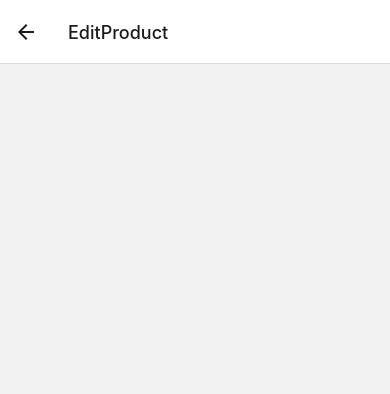
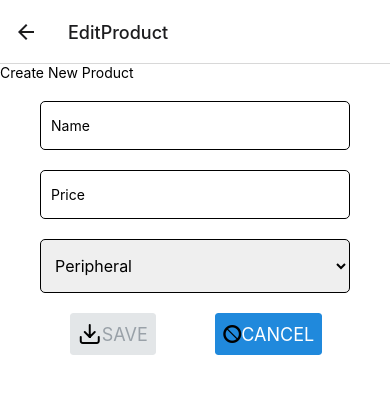
Before and after one commit to jjtsai0907/react-native-au20, a React Native app: screen /EditProduct in a window 390 px wide. Shown: the top 394 px of the page. Built offline with nearby package versions, Linux system fonts and the light colour scheme.

Commit message:
Update Home- and EditProductScreen UI

```diff
--- a/models/Item.tsx
+++ b/models/Item.tsx
@@ -1,19 +1,46 @@
-import { View, Text } from "react-native";
+import { View, Text, StyleSheet } from "react-native";
 import { Product } from "./ProductObject";
 import React, { FC, useState } from "react";
 
 const Item: FC<Product> = (props) => {
   return (
-    <View>
-      <View>
-        <Text>Product Name: {props.name}</Text>
+    <View style={styles.listItemContainer}>
+      <View style={styles.itemDirection}>
+        <Text style={styles.leftItem}>Product: {props.name}</Text>
       </View>
       <View>
-        <Text>Product Price: {props.price}</Text>
-        <Text>Product Type: {props.productType}</Text>
+        <Text style={styles.rightItem}>Price: {props.price}</Text>
+        <Text style={styles.centerItem}>Type: {props.productType}</Text>
       </View>
     </View>
   );
 };
 
 export default Item;
+
+const styles = StyleSheet.create({
+  itemDirection: {},
+
+  leftItem: {
+    textAlign: "left",
+    padding: 10,
+  },
+  centerItem: {
+    textAlign: "center",
+    padding: 10,
+  },
+  rightItem: {
+    textAlign: "right",
+    padding: 10,
+  },
+  listItemContainer: {
+    flexDirection: "row",
+    borderWidth: 1,
+    borderColor: "black",
+    backgroundColor: "lightgray",
+    margin: 10,
+    padding: 10,
+    borderRadius: 5,
+    justifyContent: "space-between",
+  },
+});
--- a/screens/EditProductScreen.tsx
+++ b/screens/EditProductScreen.tsx
@@ -1,10 +1,15 @@
 import React, { useEffect, useState } from "react";
-import { View, Text, StyleSheet } from "react-native";
+import { View, Text, StyleSheet, TextInput, Picker } from "react-native";
+import { Button } from "react-native-elements";
 import AsyncStorage from "@react-native-async-storage/async-storage";
 import { Product } from "../models/ProductObject";
+import { Feather, Foundation } from "@expo/vector-icons";
 
 const EditProductScreen: React.FC = (props: any) => {
   const [selectedProduct, setSelectedProduct] = useState<Product>();
+  const [name, setName] = useState("");
+  const [price, setPrice] = useState("");
+  const [productType, setProductType] = useState("Peripheral");
 
   useEffect(() => {
     (() => {
@@ -27,10 +32,50 @@ const EditProductScreen: React.FC = (props: any) => {
       alert("E Reading data error!" + error);
     }
   };
+  /*
+<View>
+      <Text>{selectedProduct?.name}</Text>
+    </View>
+*/
+  return (
+    <View style={styles.container}>
+      <Text>Create New Product</Text>
+      <TextInput
+        style={styles.textInput}
+        placeholder="Name"
+        onChangeText={setName}
+      />
 
-  return (
-    <View>
-      <Text>{selectedProduct?.name}</Text>
+      <TextInput
+        style={styles.textInput}
+        onChangeText={setPrice}
+        placeholder="Price"
+        keyboardType="numeric"
+      />
+
+      <Picker
+        style={styles.productPicker}
+        selectedValue={productType}
+        onValueChange={(itemValue, itemIndex) => setProductType(itemValue)}
+      >
+        <Picker.Item label="Peripheral" value="Peripheral" />
+        <Picker.Item label="Integrated" value="Integrated" />
+      </Picker>
+      <View style={styles.buttonContainer}>
+        <Button
+          icon={<Feather name="download" size={24} color="black" />}
+          title="SAVE"
+          disabled={
+            name != "" && price != "" && productType != "" ? false : true
+          }
+        />
+
+        <Button
+          icon={<Foundation name="prohibited" size={24} color="black" />}
+          title="CANCEL"
+          onPress={() => props.navigation.navigate("Home", { id: 1 })}
+        />
+      </View>
     </View>
   );
 };
@@ -66,42 +111,7 @@ const styles = StyleSheet.create({
     flexDirection: "row",
     justifyContent: "space-around",
   },
-  saveButton: {
-    backgroundColor: "green",
-    borderColor: "black",
-    borderWidth: 1,
-    borderRadius: 15,
-    padding: 10,
-    justifyContent: "space-between",
-    flexDirection: "row",
-    width: "40%",
-  },
-  saveButtonDisabled: {
-    backgroundColor: "lightgray",
-    borderColor: "black",
-    borderWidth: 1,
-    borderRadius: 15,
-    padding: 10,
-    justifyContent: "space-between",
-    flexDirection: "row",
-    width: "40%",
-  },
-  saveButtonLabel: {
-    color: "white",
-    fontSize: 16,
-  },
-  cancelButton: {
-    borderColor: "black",
-    borderWidth: 1,
-    borderRadius: 15,
-    padding: 10,
-    flexDirection: "row",
-    width: "40%",
-    justifyContent: "space-between",
-  },
-  cancelButtonLabel: {
-    fontSize: 16,
-  },
+
   errorMessage: {
     marginHorizontal: 40,
     marginTop: 5,
--- a/screens/HomeScreen.tsx
+++ b/screens/HomeScreen.tsx
@@ -56,7 +56,7 @@ const HomeScreen: React.FC = (props: any) => {
 
   return (
     <View style={styles.container}>
-      <Text style={styles.text}>Items</Text>
+      <Text style={styles.centerHeaderItem}>Items</Text>
 
       <View>
         <ScrollView>
@@ -97,26 +97,6 @@ const HomeScreen: React.FC = (props: any) => {
   );
 };
 
-const styles = StyleSheet.create({
-  container: {
-    flex: 1,
-    justifyContent: "center",
-    alignItems: "center",
-    backgroundColor: "#ebebeb",
-  },
-  text: {
-    color: "#101010",
-    fontSize: 24,
-    fontWeight: "bold",
-  },
-  fab: {
-    position: "relative",
-    margin: 16,
-    right: 1,
-    bottom: 1,
-  },
-});
-
 export default HomeScreen;
 
 function key(val: any, key: any) {
@@ -133,3 +113,33 @@ function useFocuseEffect(arg0: () => void, arg1: never[]) {
       ></TouchableOpacity>
 
 console.log("Pressed")*/
+
+const styles = StyleSheet.create({
+  container: {
+    flex: 1,
+    alignItems: "center",
+    justifyContent: "center",
+    backgroundColor: "white",
+  },
+  fab: {
+    position: "absolute",
+    backgroundColor: "green",
+    margin: 16,
+    right: 0,
+    bottom: 0,
+  },
+  listItemContainer: {
+    flexDirection: "row",
+    borderWidth: 1,
+    borderColor: "black",
+    backgroundColor: "lightgray",
+    margin: 3,
+    padding: 10,
+    borderRadius: 5,
+    justifyContent: "space-between",
+  },
+
+  centerHeaderItem: {
+    fontWeight: "bold",
+  },
+});
```
